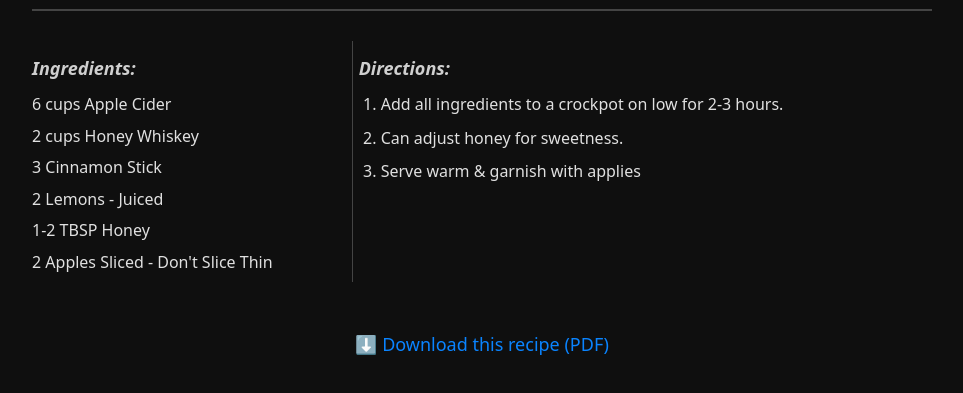
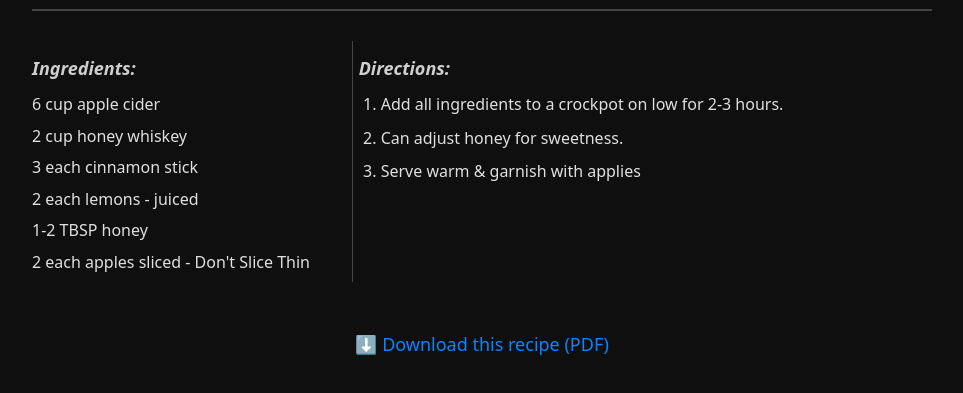
Before and after one commit to ATritle/recipe-selector-site, a plain HTML site: page recipes/apple-cider-honey-whiskey.html in a window 1280 px wide. Shown: the part 81-474 px from the top of the page, without its empty margins (158-1121 px from the left). Drawn offline with Linux system fonts and the light colour scheme.

Commit message:
Update apple-cider-honey-whiskey.html

```diff
--- a/recipes/apple-cider-honey-whiskey.html
+++ b/recipes/apple-cider-honey-whiskey.html
@@ -156,12 +156,12 @@
     <section>
       <h2>Ingredients:</h2>
       <ul>
-        <li>6 cups Apple Cider</li>
-        <li>2 cups Honey Whiskey</li>
-        <li>3 Cinnamon Stick</li>
-        <li>2 Lemons - Juiced</li>
-        <li>1-2 TBSP Honey</li>
-        <li>2 Apples Sliced - Don't Slice Thin</li>
+        <li>6 cup apple cider</li>
+        <li>2 cup honey whiskey</li>
+        <li>3 each cinnamon stick</li>
+        <li>2 each lemons - juiced</li>
+        <li>1-2 TBSP honey</li>
+        <li>2 each apples sliced - Don't Slice Thin</li>
       </ul>
     </section>
 
```
